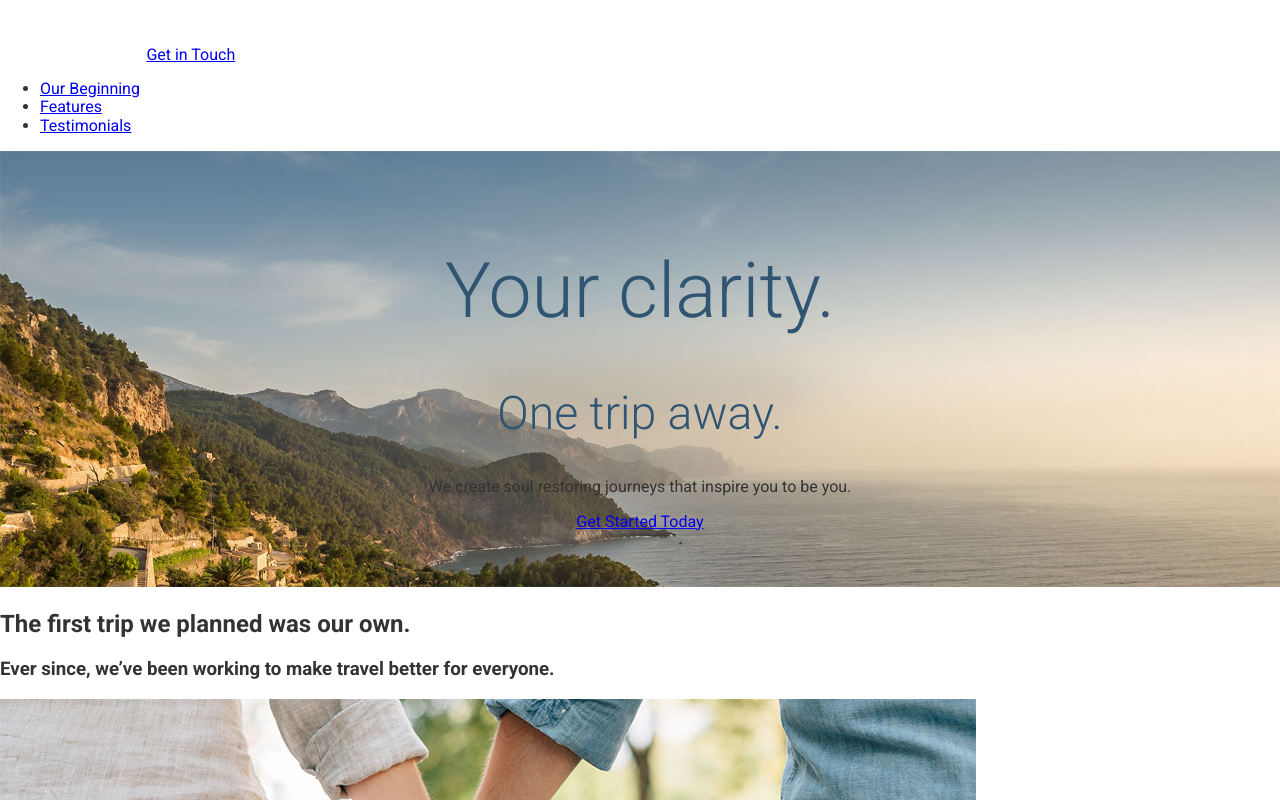
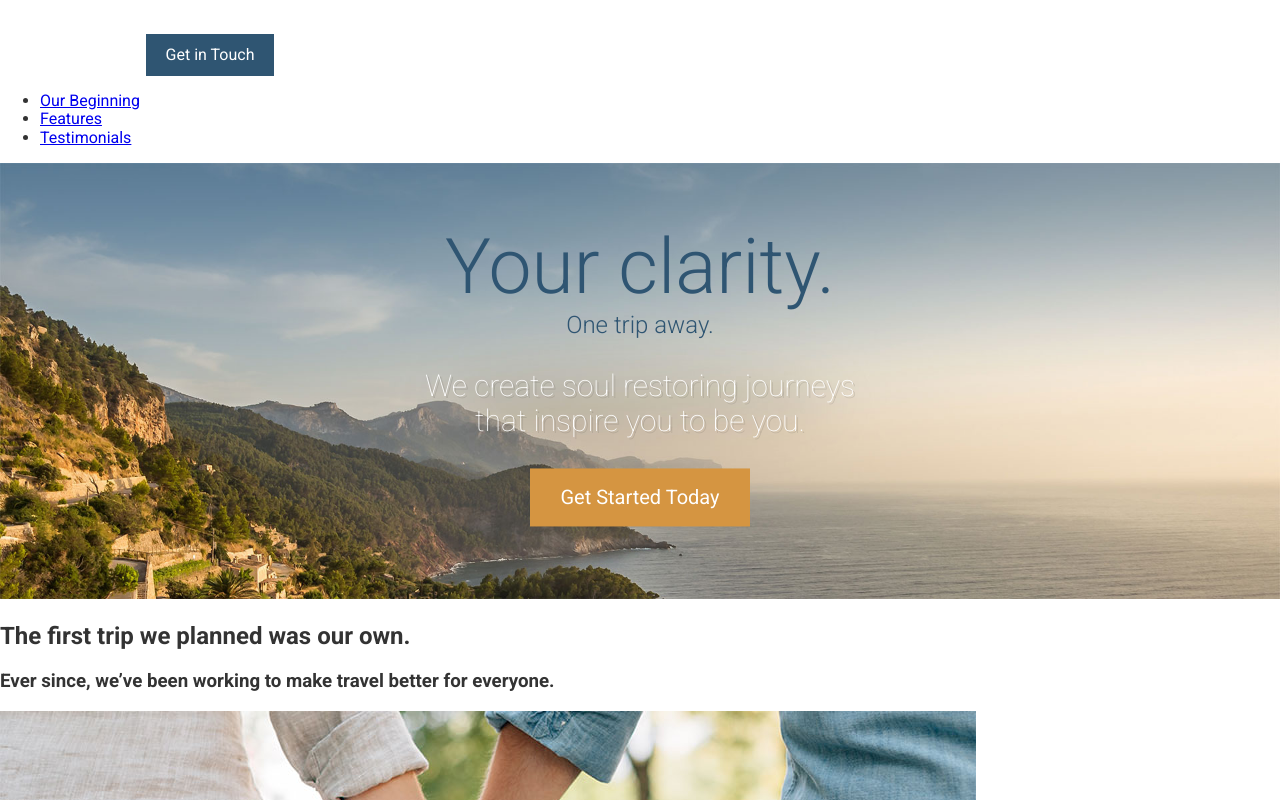
Before and after one commit to jhood72/gwdj, a website: page app/index.html in a window 1280 px wide. Shown: the top 800 px of the page. Drawn offline with Linux system fonts and the light colour scheme.

Commit message:
Add _variables and _btn files

```diff
--- /dev/null
+++ b/app/assets/styles/base/_variables.css
@@ -0,0 +1,3 @@
+$mainBlue: #2f5572 ;
+
+$mainOrange: #d59541;
--- /dev/null
+++ b/app/assets/styles/modules/_btn.css
@@ -0,0 +1,18 @@
+
+
+.btn {
+	background-color: $mainBlue;
+	color: #FFF;
+	text-decoration: none;
+	padding: .75rem 1.2rem;
+	display: inline-block;
+
+	&--orange {
+		background-color: $mainOrange;
+	}
+
+	&--large {
+		font-size: 1.25rem;
+		padding: 1.1rem 1.9rem;
+	}
+}
--- a/app/assets/styles/modules/_large-hero.css
+++ b/app/assets/styles/modules/_large-hero.css
@@ -15,13 +15,22 @@
 }
 	&__title {
 	font-weight: 300;
-	color: #2f5572;
+	color: $mainBlue;
 	font-size: 4.8rem;
+	margin: 0;
 }
 	&__subtitle {
 	font-weight: 300;
-	color: #2f5572;
-	font-size: 2.9rem;
+	color: $mainBlue;
+	margin: 0;
 }
-
+	&__description {
+		color: #FFF;
+		font-size: 1.875rem;
+		font-weight: 100;
+		text-shadow: 2px 2px 0 rgba(0,0,0, .1);
+		max-width: 30rem;
+		margin-left: auto;
+		margin-right: auto;
+	}
 }
--- a/app/assets/styles/styles.css
+++ b/app/assets/styles/styles.css
@@ -1,3 +1,5 @@
 @import "normalize.css";
 @import "base/_global";
+@import "base/_variables";
 @import "modules/_large-hero";
+@import "modules/_btn";
--- a/app/index.html
+++ b/app/index.html
@@ -13,7 +13,7 @@
 <body>
   <header>
     <img src="assets/images/icons/clear-view-escapes.svg">
-    <a href="#">Get in Touch</a>
+    <a href="#" class="btn">Get in Touch</a>
     <nav>
       <ul>
         <li><a href="#our-beginning">Our Beginning</a></li>
@@ -28,8 +28,8 @@
     <div class="large-hero__text-content">
       <h1 class="large-hero__title">Your clarity.</h1>
       <h2 class="large-hero__subtitle">One trip away.</h2>
-      <p>We create soul restoring journeys that inspire you to be you.</p>
-      <p><a href="#">Get Started Today</a></p>
+      <p class="large-hero__description">We create soul restoring journeys that inspire you to be you.</p>
+      <p><a href="#" class="btn btn--orange btn--large">Get Started Today</a></p>
     </div>
   </div>
 
@@ -86,7 +86,7 @@
   </div>
 
   <footer>
-    <p>Copyright &copy; 2016 Clear View Escapes. All rights reserved. <a href="#">Get in Touch</a></p>
+    <p>Copyright &copy; 2016 Clear View Escapes. All rights reserved. <a href="#" class="btn btn--orange">Get in Touch</a></p>
   </footer>
 </body>
 </html>
--- a/app/temp/styles/styles.css
+++ b/app/temp/styles/styles.css
@@ -434,7 +434,6 @@ img {
 
 .large-hero {
 	position: relative;
-
 }
 
 .large-hero__text-content {
@@ -451,10 +450,38 @@ img {
   font-weight: 300;
   color: #2f5572;
   font-size: 4.8rem;
+  margin: 0;
 }
 
 .large-hero__subtitle {
   font-weight: 300;
   color: #2f5572;
-  font-size: 2.9rem;
+  margin: 0;
 }
+
+.large-hero__description {
+  color: #FFF;
+  font-size: 1.875rem;
+  font-weight: 100;
+  text-shadow: 2px 2px 0 rgba(0,0,0, .1);
+  max-width: 30rem;
+  margin-left: auto;
+  margin-right: auto;
+}
+
+.btn {
+	background-color: #2f5572;
+	color: #FFF;
+	text-decoration: none;
+	padding: .75rem 1.2rem;
+	display: inline-block;
+}
+
+.btn--orange {
+  background-color: #d59541;
+}
+
+.btn--large {
+  font-size: 1.25rem;
+  padding: 1.1rem 1.9rem;
+}
```
